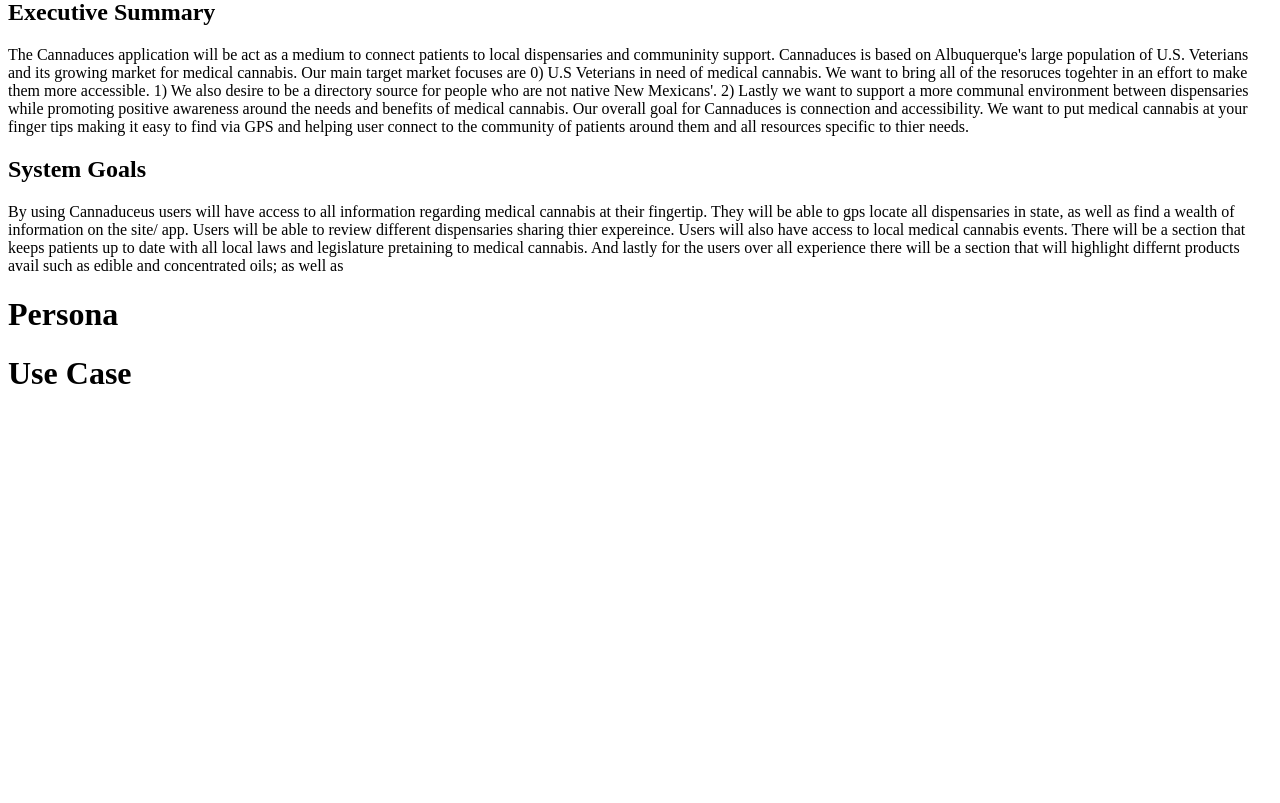
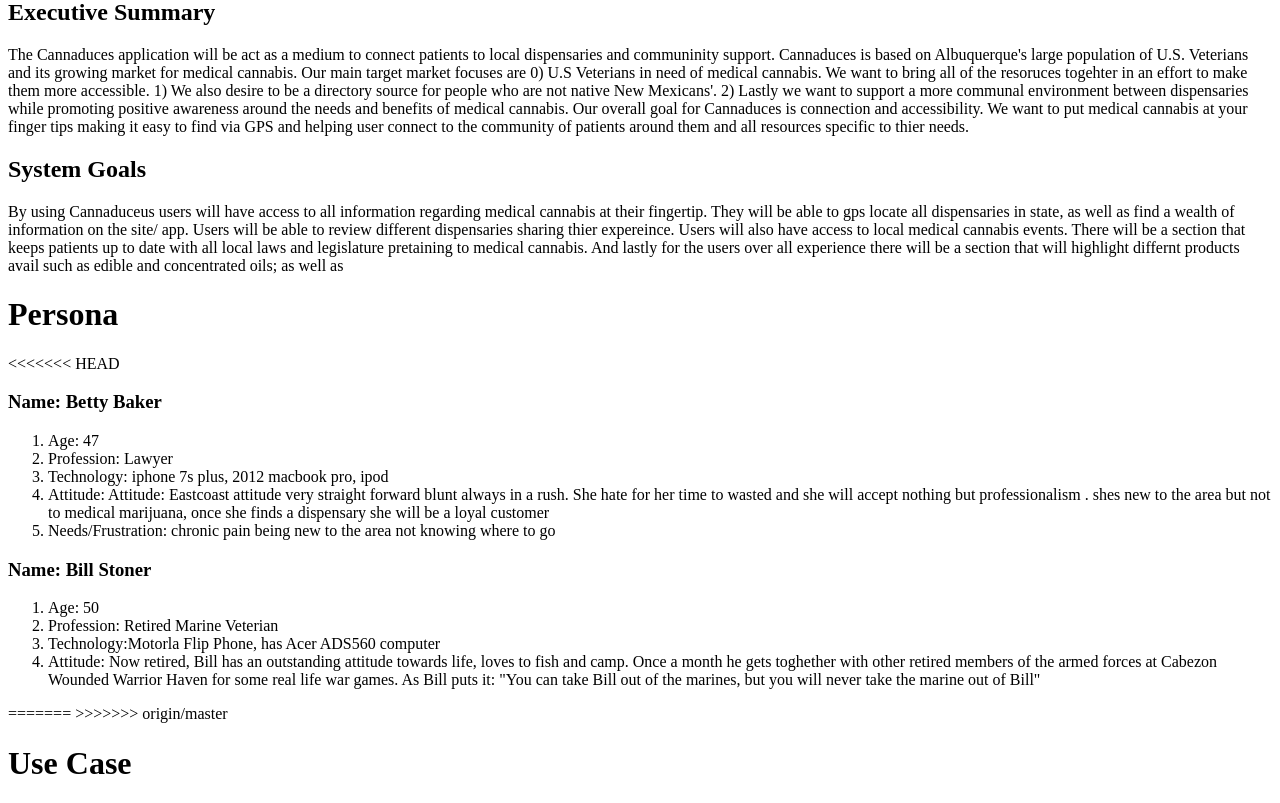
Before and after one commit to Kcambell16/cannaduceus, a PHP site: page / in a window 1280 px wide. Shown: the part 21-824 px from the top of the page. Before the commit the page ends 405 px from the top, so only its background shows below. Run offline with PHP 8.4, Linux system fonts and the light colour scheme.

Commit message:
person billstoner

```diff
--- a/epic/index.php
+++ b/epic/index.php
@@ -14,6 +14,25 @@
 		</p>
 
 		<h1>Persona</h1>
+<<<<<<< HEAD
+		<h3>Name: Betty Baker</h3>
+		<ol>
+		<li>Age: 47</li>
+		<li>Profession: Lawyer</li>
+		<li>Technology: iphone 7s plus, 2012 macbook pro, ipod</li>
+		<li>Attitude: Attitude: Eastcoast attitude very straight forward blunt always in a rush. She hate for her time to wasted 			and she will accept nothing but professionalism . shes new to the area but not to medical marijuana, once she finds a 			dispensary she will be a loyal customer</li>
+		<li>Needs/Frustration: chronic pain being new to the area not knowing where to go</li>
+		</ol>
+
+			<h3>Name: Bill Stoner</h3>
+		<ol>
+			<li>Age: 50</li>
+			<li>Profession: Retired Marine Veterian</li>
+			<li>Technology:Motorla Flip Phone, has Acer ADS560 computer</li>
+			<li>Attitude: Now retired, Bill has an outstanding attitude towards life, loves to fish and camp. Once a month he gets 				toghether with other retired members of the armed forces at Cabezon Wounded Warrior Haven for some real life war 				games. As Bill puts it: "You can take Bill out of the marines, but you will never take the marine out of Bill"</li>
+		</ol>
+=======
+>>>>>>> origin/master
 
 		<h1>Use Case</h1>
 
```
